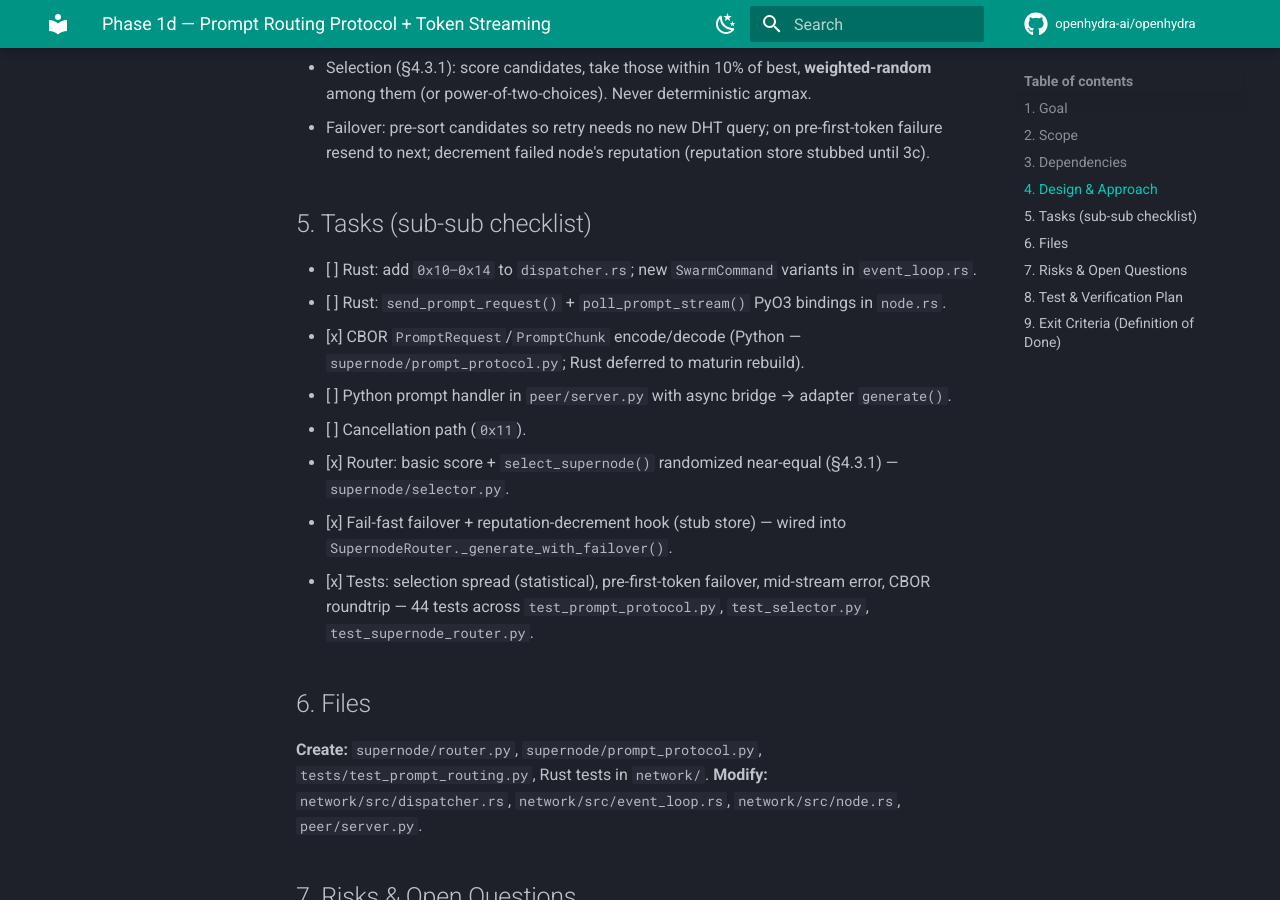
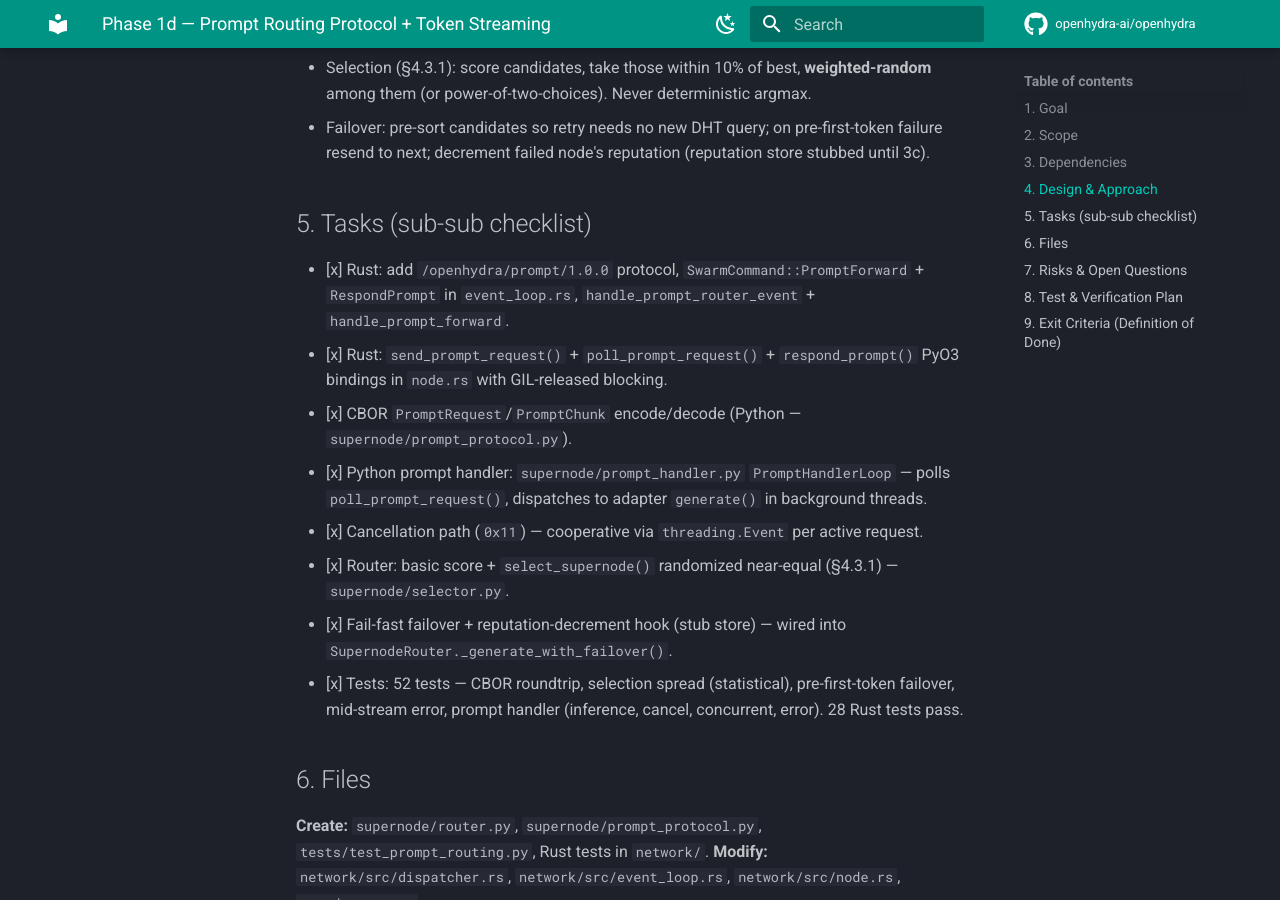
Before and after one commit to samtroberts/openhydra, an MkDocs documentation site: the page built from docs/supernode-plan/phase-1d-prompt-routing-streaming.md, in a window 1280 px wide and 900 px high, scrolled down 1360 px. Built offline with MkDocs 1.6.1 and Material for MkDocs 9.7.7, drawn with Linux system fonts in a browser that asks for light colours; comment, search, counter and statistics services are not loaded; the version menu is left out.

Commit message:
docs: Phase 1d all tasks complete, pending end-to-end smoke test
All 8 sub-tasks done: Rust protocol, PyO3 bindings, CBOR encode/decode,
prompt handler, cancellation, scoring, selection, failover.
181 Python + 28 Rust tests pass. Blocked on Lightning.ai for maturin
rebuild and two-node end-to-end verification.

Co-Authored-By: Claude Opus 4.6 <noreply@anthropic.com>

```diff
--- a/docs/supernode-plan/phase-1d-prompt-routing-streaming.md
+++ b/docs/supernode-plan/phase-1d-prompt-routing-streaming.md
@@ -34,14 +34,14 @@ Carry prompts and stream tokens **peer-to-peer over libp2p** using new method pr
 - Failover: pre-sort candidates so retry needs no new DHT query; on pre-first-token failure resend to next; decrement failed node's reputation (reputation store stubbed until 3c).
 
 ## 5. Tasks (sub-sub checklist)
-- [ ] Rust: add `0x10–0x14` to `dispatcher.rs`; new `SwarmCommand` variants in `event_loop.rs`.
-- [ ] Rust: `send_prompt_request()` + `poll_prompt_stream()` PyO3 bindings in `node.rs`.
-- [x] CBOR `PromptRequest`/`PromptChunk` encode/decode (Python — `supernode/prompt_protocol.py`; Rust deferred to maturin rebuild).
-- [ ] Python prompt handler in `peer/server.py` with async bridge → adapter `generate()`.
-- [ ] Cancellation path (`0x11`).
+- [x] Rust: add `/openhydra/prompt/1.0.0` protocol, `SwarmCommand::PromptForward` + `RespondPrompt` in `event_loop.rs`, `handle_prompt_router_event` + `handle_prompt_forward`.
+- [x] Rust: `send_prompt_request()` + `poll_prompt_request()` + `respond_prompt()` PyO3 bindings in `node.rs` with GIL-released blocking.
+- [x] CBOR `PromptRequest`/`PromptChunk` encode/decode (Python — `supernode/prompt_protocol.py`).
+- [x] Python prompt handler: `supernode/prompt_handler.py` `PromptHandlerLoop` — polls `poll_prompt_request()`, dispatches to adapter `generate()` in background threads.
+- [x] Cancellation path (`0x11`) — cooperative via `threading.Event` per active request.
 - [x] Router: basic score + `select_supernode()` randomized near-equal (§4.3.1) — `supernode/selector.py`.
 - [x] Fail-fast failover + reputation-decrement hook (stub store) — wired into `SupernodeRouter._generate_with_failover()`.
-- [x] Tests: selection spread (statistical), pre-first-token failover, mid-stream error, CBOR roundtrip — 44 tests across `test_prompt_protocol.py`, `test_selector.py`, `test_supernode_router.py`.
+- [x] Tests: 52 tests — CBOR roundtrip, selection spread (statistical), pre-first-token failover, mid-stream error, prompt handler (inference, cancel, concurrent, error). 28 Rust tests pass.
 
 ## 6. Files
 **Create:** `supernode/router.py`, `supernode/prompt_protocol.py`, `tests/test_prompt_routing.py`, Rust tests in `network/`.
```
Also changed, not shown: docs/supernode-plan/MASTERPLAN.md (+1 -1 lines).
